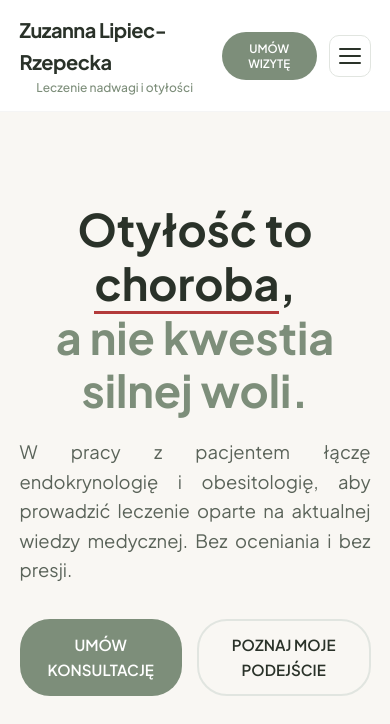
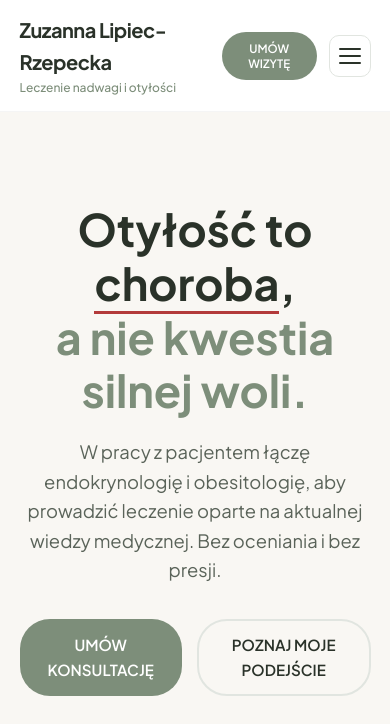
Before and after one commit to zuzannalipiec/strona, a plain HTML site: page index.html in a window 390 px wide. Shown: the top 724 px of the page. Drawn offline with Linux system fonts and the light colour scheme.

Commit message:
Styling changes, remove justifying

```diff
--- a/style.css
+++ b/style.css
@@ -347,10 +347,6 @@ button, .btn-main, .btn-secondary {
     box-shadow: 0 22px 50px rgba(42, 50, 41, 0.12);
 }
 
-.about-text {
-    text-align: justify;
-}
-
 .about-text h3 {
     font-size: 1.25rem;
     color: var(--sage-green);
@@ -372,24 +368,6 @@ button, .btn-main, .btn-secondary {
     .about-img {
         min-height: 260px;
     }
-}
-
-/* Wyjustuj tekst w sekcjach (paragrafy, leady, listy, nagłówki) */
-section h2,
-section h3,
-.section-header h2,
-.section-header h3,
-section p,
-section .section-lead,
-section li,
-.hero-subtitle,
-.about-text p,
-.timeline-content p,
-.b-text p,
-.control-card p,
-.section-lead {
-    text-align: justify;
-    text-justify: inter-word;
 }
 
 .about-highlight {
@@ -745,12 +723,6 @@ section li,
     color: var(--text-muted);
 }
 
-/* Wyjustuj tekst w kafelkach z krokami */
-.b-text {
-    text-align: justify;
-    text-justify: inter-word;
-}
-
 /* PRICING (CENNIK) */
 .pricing {
     padding: 90px 5%;
@@ -863,6 +835,9 @@ a[href*="instagram.com"]:hover {
         flex-direction: row;
         gap: 12px;
     }
+    .logo {
+        align-items: flex-start;
+    }
     .nav-links {
         display: none;
     }
```
